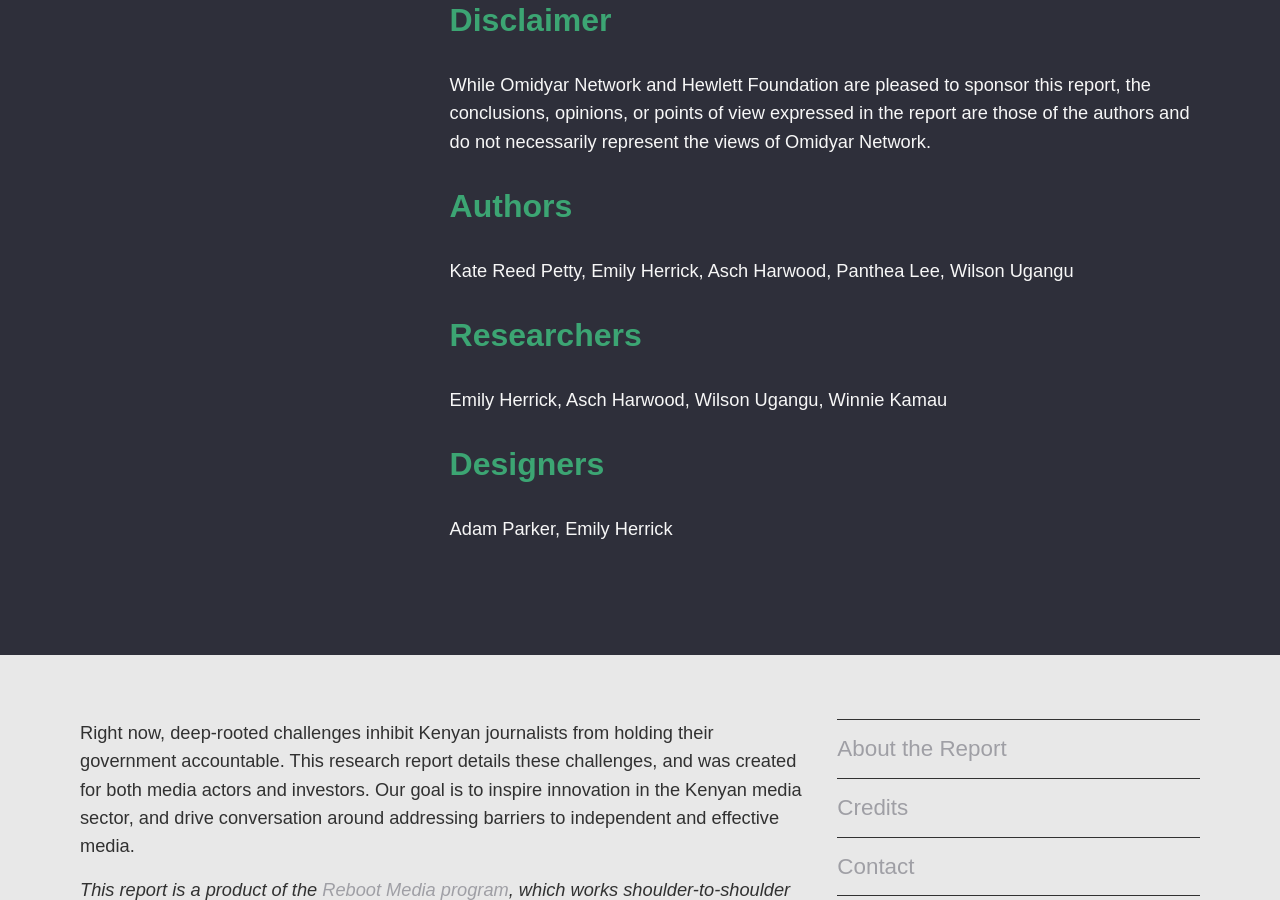
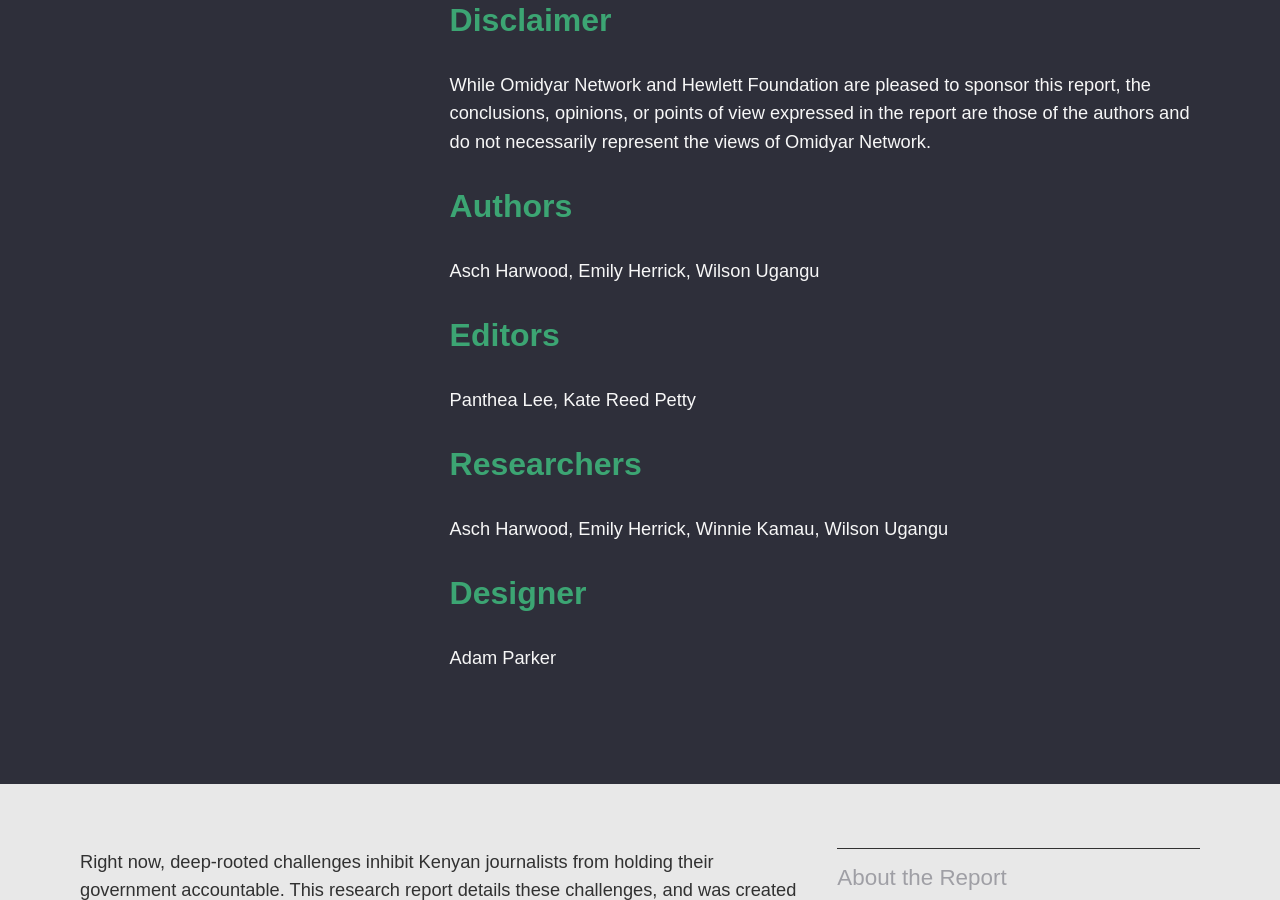
Before and after one commit to theReboot/onken, a Jekyll site: the page built from credits.md, in a window 1280 px wide and 900 px high, scrolled down 1106 px. Built offline with Jekyll 4.4.1, drawn with Linux system fonts in a browser that asks for light colours; nearby versions of some CDN libraries.

Commit message:
Updated credits page, based on feedback

```diff
--- a/credits.md
+++ b/credits.md
@@ -23,10 +23,17 @@ Finally, we would like to thank Ory Okolloh and Wendy Trott of Omidyar Network f
 While Omidyar Network and Hewlett Foundation are pleased to sponsor this report, the conclusions, opinions, or points of view expressed in the report are those of the authors and do not necessarily represent the views of Omidyar Network.
 
 ### Authors
-Kate Reed Petty, Emily Herrick, Asch Harwood, Panthea Lee, Wilson Ugangu
+
+Asch Harwood, Emily Herrick, Wilson Ugangu
+
+### Editors
+
+Panthea Lee, Kate Reed Petty
 
 ### Researchers
-Emily Herrick, Asch Harwood, Wilson Ugangu, Winnie Kamau
 
-### Designers
-Adam Parker, Emily Herrick
+Asch Harwood, Emily Herrick, Winnie Kamau, Wilson Ugangu
+
+### Designer
+
+Adam Parker
```
